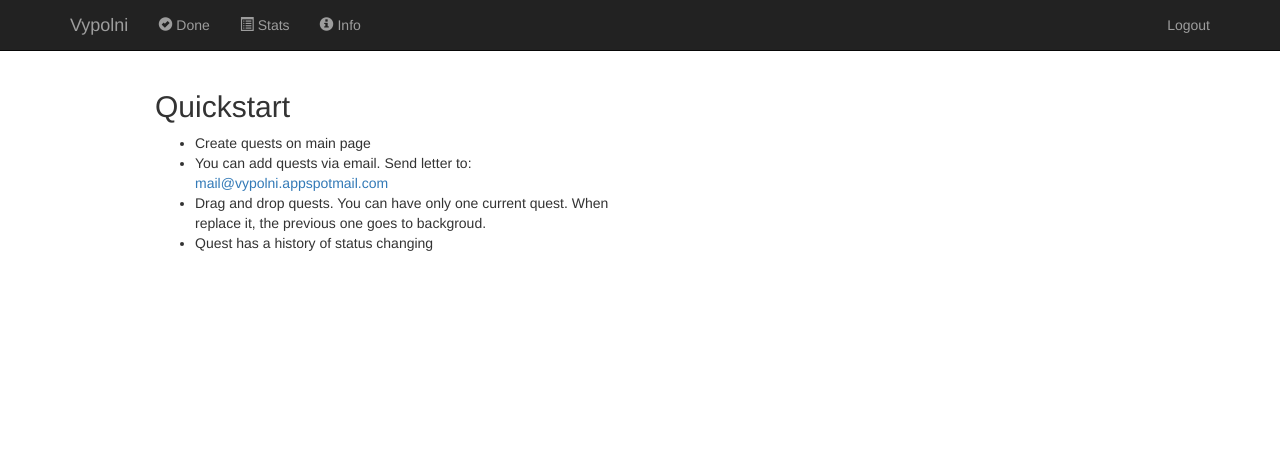
After one commit to qs/vypolni, a Python web app: template templates/info.html in a window 1280 px wide. The commit adds this page. Shown: the top 450 px of the page. Run offline with Jinja, Linux system fonts and the light colour scheme; the template is opened without the code that fills it, so the values that code supplies are empty; some libraries are stand-ins or nearby versions.

Commit message:
info page

```diff
--- a/models.py
+++ b/models.py
@@ -32,7 +32,7 @@ class Preference(BaseModel):
     user = ndb.UserProperty(required=True)
     dt = ndb.DateTimeProperty(auto_now_add=True)
     favtags = ndb.StringProperty(repeated=True)
-
+    tag_stats = ndb.JsonProperty(default=[])
 
 class Note(BaseModel):
     user = ndb.UserProperty(required=True)
--- a/templates/base.html
+++ b/templates/base.html
@@ -102,8 +102,12 @@
         </div>
         <div class="collapse navbar-collapse">
           <ul class="nav navbar-nav">
-            <li><a href="/find/status=closed/"><span class="glyphicon glyphicon-inbox"></span>
+            <li><a href="/find/status=closed/"><span class="glyphicon glyphicon-ok-sign"></span>
                 Done</a></li>
+            <li><a href="/stats/"><span class="glyphicon glyphicon-list-alt"></span>
+                Stats</a></li>
+            <li><a href="/info/"><span class="glyphicon glyphicon-info-sign"></span>
+                Info</a></li>
           </ul>
           <ul class="nav navbar-nav navbar-right">
             <li><p class="navbar-text">{{ user.email() }}</p></li>
--- a/templates/filter.html
+++ b/templates/filter.html
@@ -11,9 +11,8 @@
     <div class="portlet bs-callout bs-callout-info" id="q{{ q.id }}">
         <div class="portlet-header">
             <h4>
-                <a href="/quest/{{ q.id }}/">{{ q.title }}</a> <small>{{ q.dt.strftime("%Y-%m-%d %H:%M") }}</small>
-                {% if q.status == 3 %} <button type="button" class="btn btn-primary btn-sm reopen" id="o{{ q.id }}">Reopen</button> | <button type="button" class="btn btn-danger btn-sm remove" id="d{{ q.id }}">Remove forever</button> {% endif %}
-            </h4>
+                <a href="/quest/{{ q.id }}/">{{ q.title }}</a> <small>{{ q.dt.strftime("%Y-%m-%d %H:%M") }}</small></h4>
+                {% if q.status == 3 %} <button type="button" class="btn btn-primary btn-xs reopen" id="o{{ q.id }}">Reopen</button> | <button type="button" class="btn btn-danger btn-xs remove" id="d{{ q.id }}">Remove forever</button> {% endif %}
             <div class="portlet-content text-muted">
                 {% if q.tags %}tags: {% for t in q.tags %} <a href="/find/tag={{ t }}/" class="btn btn-xs btn-warning">{{ t }}</a> {% endfor %}{% endif %}
             </div>
--- /dev/null
+++ b/templates/info.html
@@ -0,0 +1,17 @@
+{% extends "templates/base.html" %}
+
+{% block title %}
+
+{% endblock %}
+
+{% block content %}
+
+<h2>Quickstart</h2>
+<ul>
+    <li>Create quests on main page</li>
+    <li>You can add quests via email. Send letter to: <a href="mailto:mail@vypolni.appspotmail.com">mail@vypolni.appspotmail.com</a></li>
+    <li>Drag and drop quests. You can have only one current quest. When replace it, the previous one goes to backgroud.</li>
+    <li>Quest has a history of status changing</li>
+</ul>
+
+{% endblock %}
```
Also changed, not shown: main.py (+12 -0 lines), templates/main.html (+6 -4 lines).
